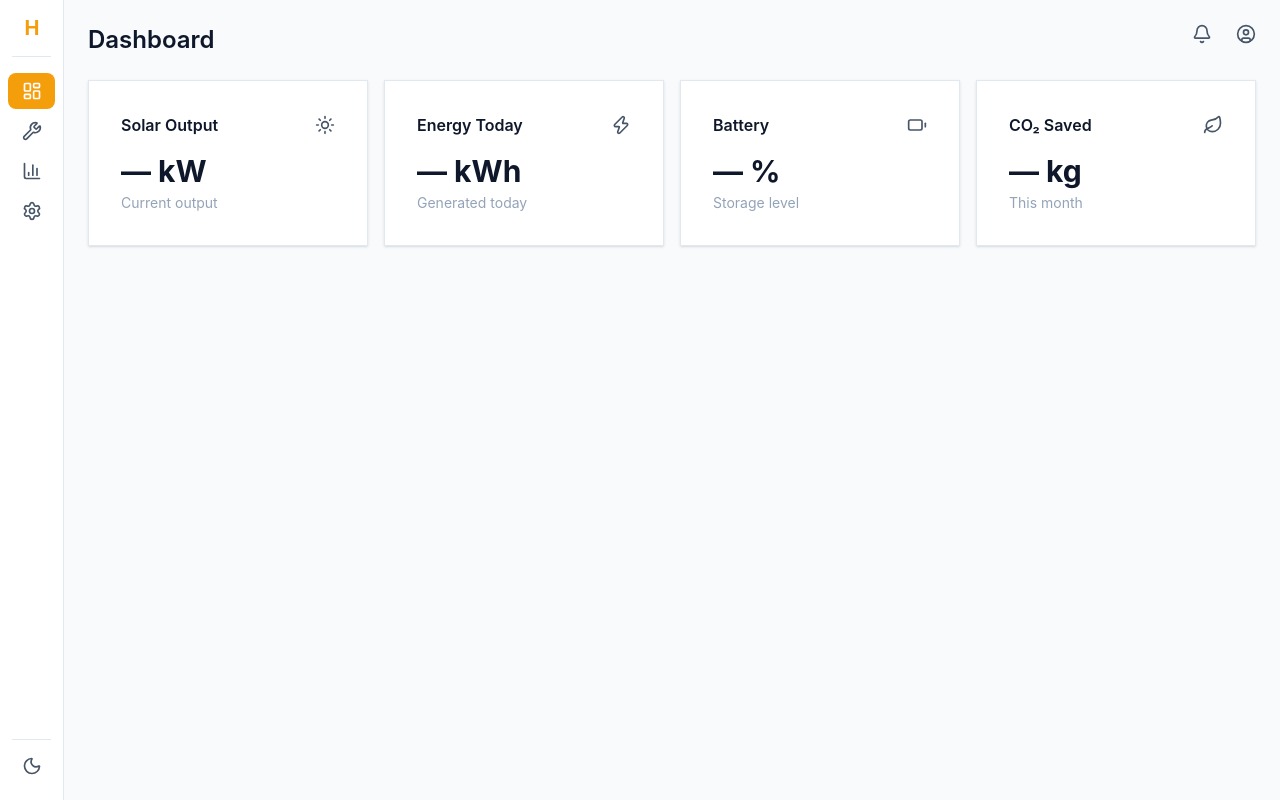
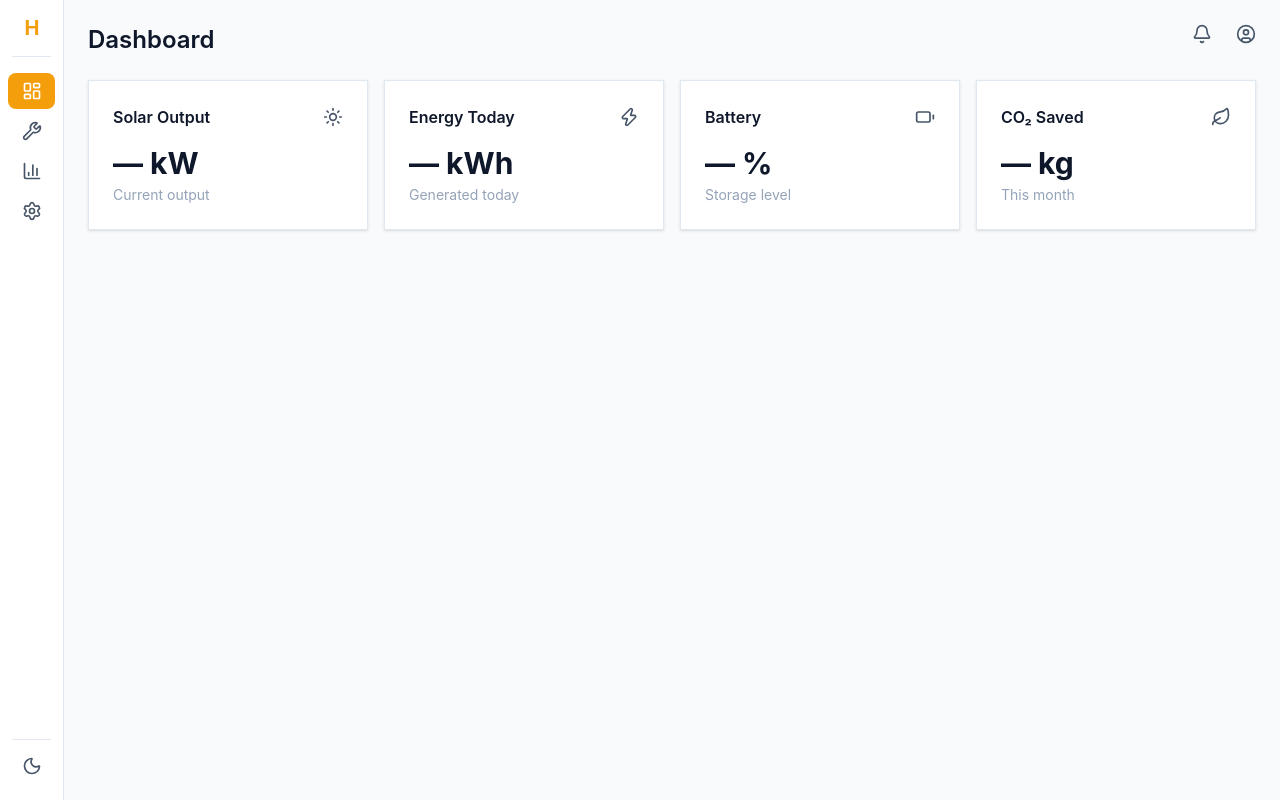
Before and after one commit to phy-nikhilroy/hyperion, a React (Vite) app in the folder client/: page /dashboard in a window 1280 px wide. Built offline with nearby package versions, Linux system fonts and the light colour scheme; sample sign-in values are in the browser's storage.

Commit message:
chore(ui): dial card padding back to p-6

```diff
--- a/client/src/components/ui/Card.jsx
+++ b/client/src/components/ui/Card.jsx
@@ -1,7 +1,7 @@
 export default function Card({ title, icon: Icon, children, className = '' }) {
   return (
     <div
-      className={`border border-light-border dark:border-dark-border bg-light-surface dark:bg-dark-surface p-8 shadow-sm ${className}`}
+      className={`border border-light-border dark:border-dark-border bg-light-surface dark:bg-dark-surface p-6 shadow-sm ${className}`}
     >
       {title && (
         <div className="flex items-center justify-between mb-4">
```
